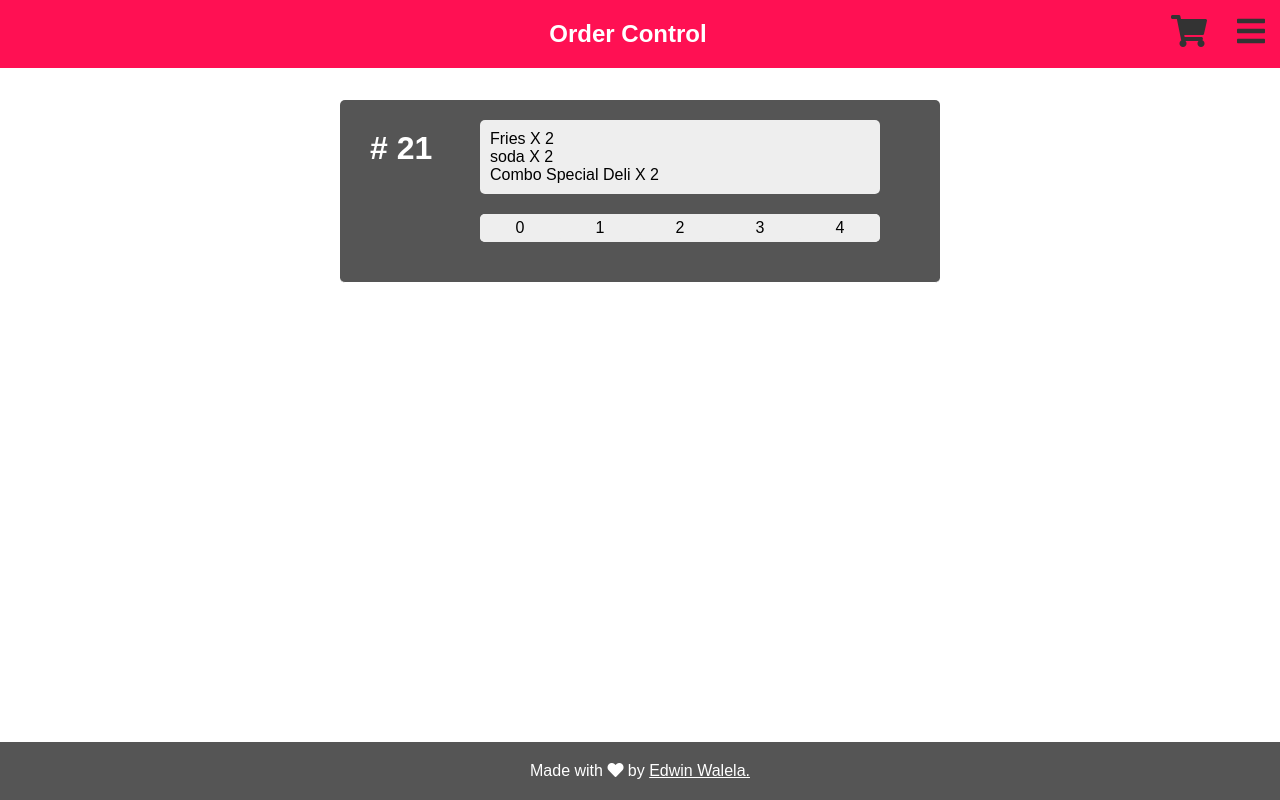
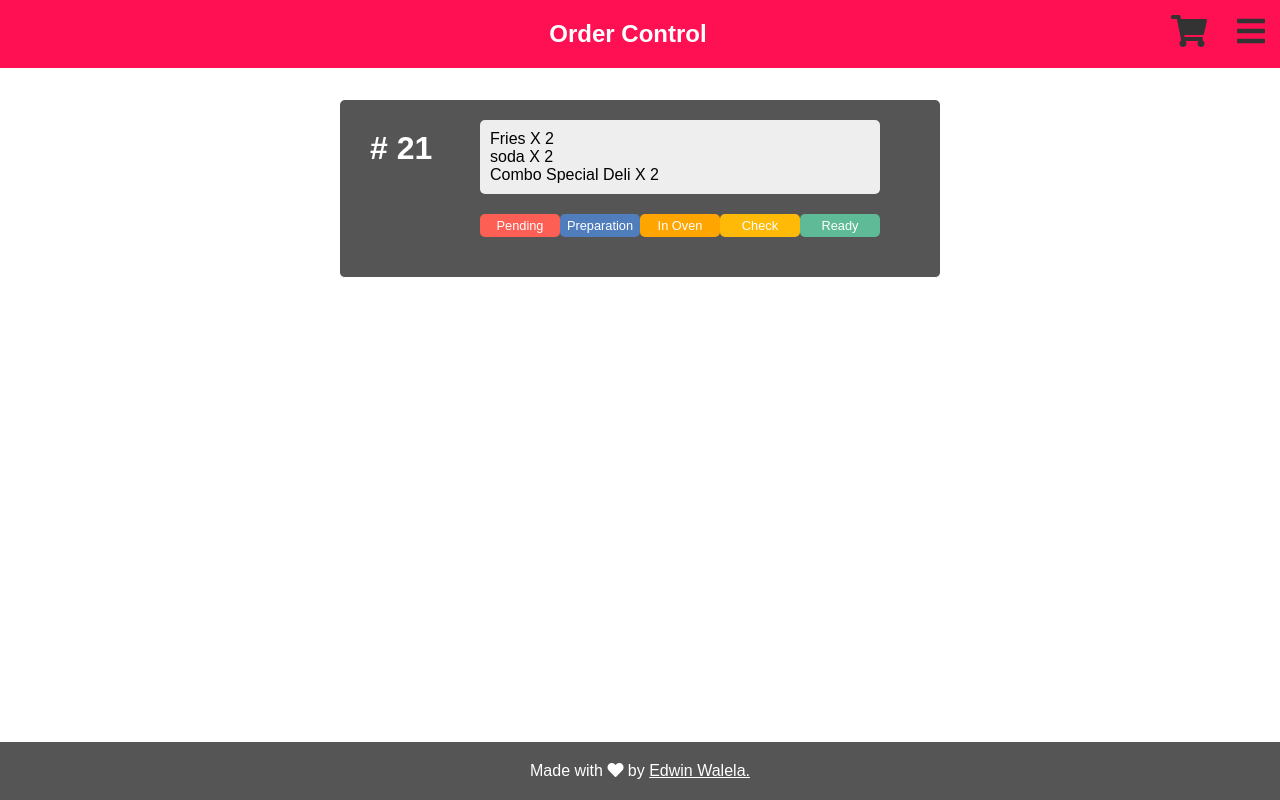
Before and after one commit to EdwinWalela/restaurant-manager, a React (Create React App) app in the folder client/: page /admin in a window 1280 px wide. Built offline with nearby package versions, Linux system fonts and the light colour scheme.

Commit message:
progress bar styling

```diff
--- a/client/src/components/admin/ProgressBar.js
+++ b/client/src/components/admin/ProgressBar.js
@@ -3,14 +3,40 @@ import PropTypes from 'prop-types'
 
 
 class ProgressBar extends Component {
+
+    levelStyle = (level) =>{
+        let style = {
+            display:'inline-block',
+            padding:'4px',
+            borderRadius:'5px',
+            width:'20%',
+            background:'#eee',
+            color:'#fff',
+            fontSize:'0.8em'
+        }
+
+        if(level === 0){
+            style.background = '#FE5F55';
+        }else if(level === 1){
+            style.background = '#507DBC';
+        }else if(level === 2){
+            style.background = 'orange';
+        }else if(level === 3){
+            style.background = '#FFBA08';
+        }else{
+            style.background = '#5FBB97';
+        }
+        return style;
+    }
+
     render(){
         return (
             <div style={progressBarstyle}>
-                <span style={levelStyle}>0</span>
-                <span style={levelStyle}>1</span>
-                <span style={levelStyle}>2</span>
-                <span style={levelStyle}>3</span>
-                <span style={levelStyle}>4</span>
+                <span style={this.levelStyle(0)}>Pending</span>
+                <span style={this.levelStyle(1)}>Preparation</span>
+                <span style={this.levelStyle(2)}>In Oven</span>
+                <span style={this.levelStyle(3)}>Check</span>
+                <span style={this.levelStyle(4)}>Ready</span>
             </div>
         )
     }
@@ -20,19 +46,9 @@ const progressBarstyle = {
     textAlign:'center',
     margin:'20px auto 20px 120px',
     width:'400px',
-    background:'#eee',
+    background:'',
     borderRadius:'5px',
 }
-
-const levelStyle = {
-    display:'inline-block',
-    padding:'5px',
-    borderRadius:'5px',
-    width:'20%',
-    background:'#eee',
-}
-
-
 
 ProgressBar.propTypes = {
 
```
